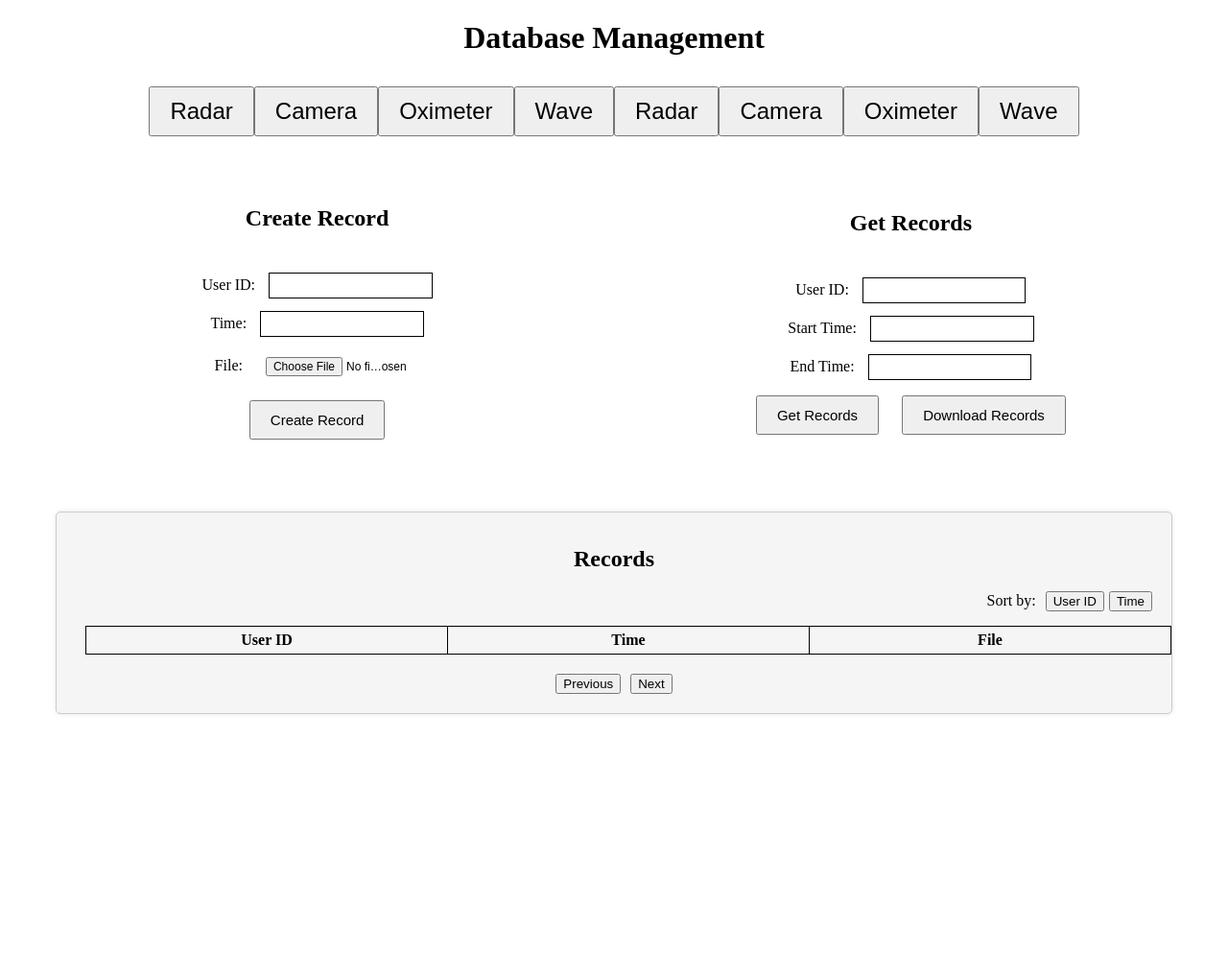
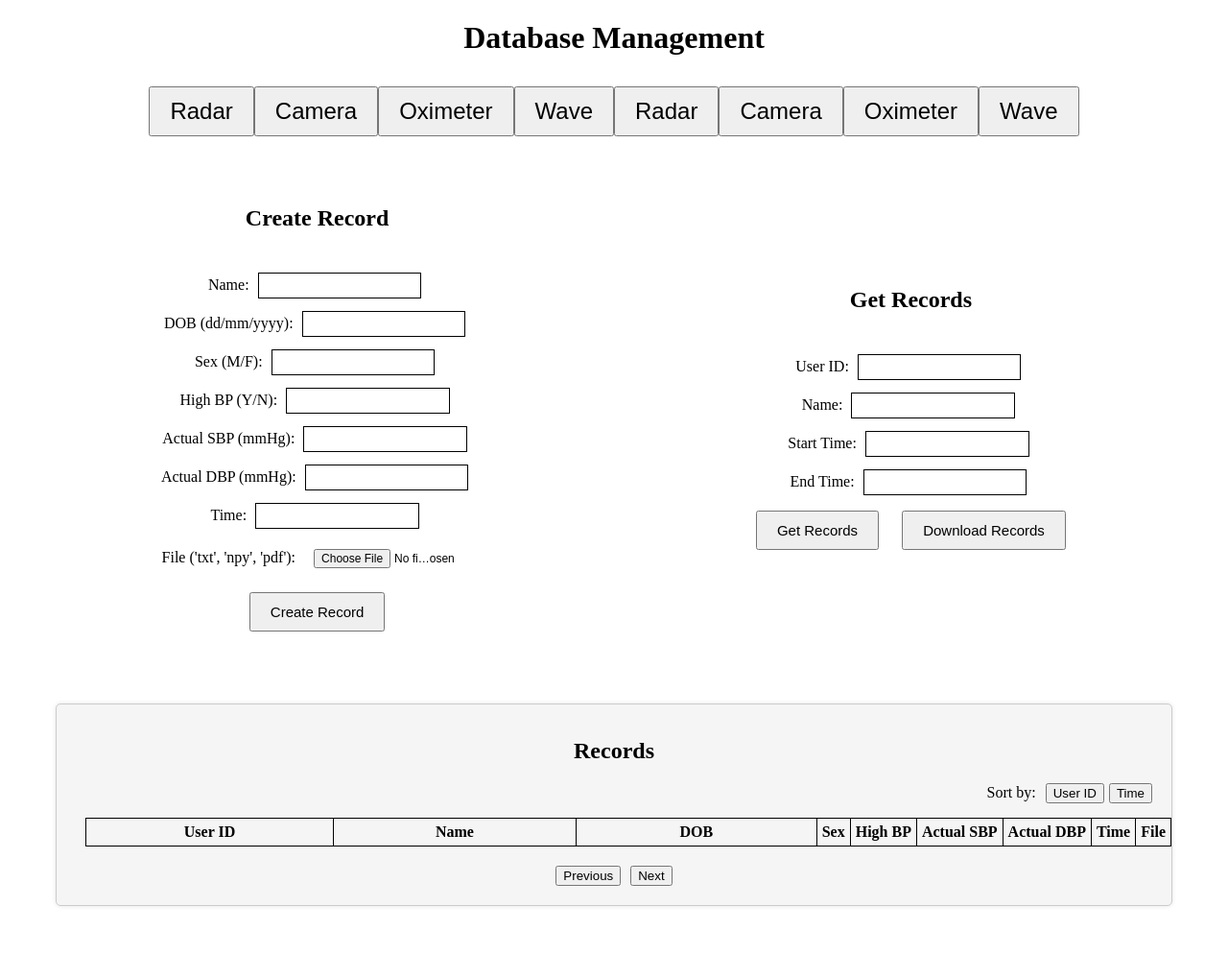
Before and after one commit to w-zzzz/MediSysDB, a Flask app: page / in a window 1280 px wide. Shown: the whole page at 96% size. Before the commit the page ends 744 px from the top, so only its background shows below. Run offline with Flask 2, Linux system fonts and the light colour scheme; lists and menus that the app fills with data are empty; parts of the project's set-up code (start-up, migrations or seed data) failed here and were passed over; some libraries are stand-ins or nearby versions.

Commit message:
Added extra fields for operations on user info.

```diff
--- a/src/server/app.py
+++ b/src/server/app.py
@@ -8,7 +8,7 @@ import zipfile
 from gridfs import GridFS
 import constants
 # from flask_cors import CORS
-from helper import switch_collection, query_by_filter
+from helper import switch_collection, query_by_filter, is_valid_date, check_date_format
 import os
 
 template_folder=os.path.join(os.pardir, 'website', 'templates')
@@ -49,12 +49,38 @@ def create_record(sensorID):
 
     if 'file' in request.files and file.filename:
         if file.filename.split('.')[-1].lower() in allowed_extensions:
-            user_id = request.form.get('user_id')
             date_string = request.form.get('time')
+            name = request.form.get('name')
+            dob = request.form.get('dob')
+            sex = request.form.get('sex')
+            high_bp = request.form.get('high_bp')
+            actual_sbp = request.form.get('actual_sbp')
+            actual_dbp = request.form.get('actual_dbp')
 
-            if user_id:
-                if user_id.isdigit():
-                    user_id = int(user_id)  # Convert user_id to numeric values if it's a string
+            if name:
+                name_without_spaces = name.replace(" ", "")
+                if name_without_spaces.isalpha():
+                    # Check if the user exists in the "users" collection
+                    users_collection = mongo.db['users']
+                    existing_user = users_collection.find_one({'name': name})
+
+                    if existing_user:
+                        user_id = existing_user['user_id']
+                    else:
+                        # If the user doesn't exist, count the number of documents in the "users" collection
+                        user_count = users_collection.count_documents({})
+                        # Assign the new user an ID of count+1
+                        user_id = user_count + 1
+
+                        if not is_valid_date(dob):
+                            return jsonify({"status": "DOB should be in the format 'dd/mm/yyyy'."}), 400
+
+                        if sex not in ['M', 'F']:
+                            return jsonify({"status": "Sex should be 'M' or 'F'."}), 400
+
+                        if high_bp not in ['Y', 'N']:
+                            return jsonify({"status": "High BP should be 'Y' or 'N'."}), 400
+
                     # Check if Date field has input value
                     if date_string:
                         date_string = datetime.strptime(date_string, date_format)
@@ -65,20 +91,42 @@ def create_record(sensorID):
                     else:
                         date_string = datetime.now().replace(microsecond=0, tzinfo=None)
 
+                    # Prepare user data for insertion or update in the "users" collection
+                    user_data = {
+                        'user_id': user_id,
+                        'name': name,
+                        'dob': dob,
+                        'sex': sex,
+                        'high_bp': high_bp
+                    }
+
+                    # Remove fields with None or empty values from user_data
+                    user_data = {key: value for key, value in user_data.items() if value is not None and value != ''}
+
+                    if existing_user:
+                        # Update user information in the "users" collection
+                        users_collection.update_one({'user_id': user_id}, {'$set': user_data})
+                    else:
+                        # Insert new user information if the user doesn't exist
+                        users_collection.insert_one(user_data)
+
                     # file_id = mongo.save_file(file.filename, file)
                     file_id = fs.put(file, filename=file.filename)
 
                     collection.insert_one({
                         'user_id': user_id,
+                        'name': name,
                         'time': date_string,
+                        'actual_sbp': actual_sbp,
+                        'actual_dbp': actual_dbp,
                         'file': file.filename,
                         'file_id': file_id
                         })
                     return jsonify({"status": "Document inserted."}), 200
                 else:
-                    return jsonify({"status": "User ID is not a valid integer."}), 400
+                    return jsonify({"status": "Name should contain only letters."}), 400
             else:
-                return jsonify({"status": "User ID needed."}), 400
+                return jsonify({"status": "Name is required."}), 400
         else:
              return jsonify({"status": "Invalid file extension."}), 400
     else:
@@ -101,38 +149,109 @@ def create_record(sensorID):
 def get_records(sensorID):
     collection = switch_collection(mongo, sensorID)
     user_id = request.args.get('user_id')
+    name = request.args.get('name')  # Add 'name' parameter
     start_time = request.args.get('start_date')
     end_time = request.args.get('end_date')
     sort_by = request.args.get('sort')
 
-    if user_id == '' or user_id.isdigit():
+    users_collection = mongo.db['users']
+    # order = ['time', 'user_id'] if sort_by == 'time' else ['user_id', 'time']
+    # # Add sort parameter to the query
+    # query_sort = [(order[0], 1), (order[1], 1)]  # Sort by user_id ascending, then by time ascending
+
+    if name:
+        # Find the user_info based on the provided name
+        user_info = users_collection.find_one({'name': name})
+        if user_info:
+            user_id = user_info['user_id']
+            print(name)
+            print(user_id)
+        else:
+            return jsonify({"status": "User not found in the 'users' collection."}), 400
+    elif user_id:
         if user_id.isdigit():
             user_id = int(user_id)
+            # Check if the user exists in the "users" collection
+            user_info = users_collection.find_one({'user_id': user_id})
+            if not user_info:
+                return jsonify({"status": "User not found in the 'users' collection."}), 400
+        else:
+            return jsonify({"status": "User ID is not a valid integer."}), 400
+    else:
+        user_info = ''
 
-        order = ['time', 'user_id'] if sort_by == 'time' else ['user_id', 'time']
-        # Add sort parameter to the query
-        query_sort = [(order[0], 1), (order[1], 1)]  # Sort by user_id ascending, then by time ascending
+    # Define the aggregation pipeline based on user_id (if provided)
+    pipeline = []
 
-        query = query_by_filter(user_id, start_time, end_time)
-        records = list(collection.find(query).sort(query_sort))
+# Add $match stage for user_id
+    if user_id:
+        id_match_stage = {
+            "$match": {
+                "user_id": user_id
+            }
+        }
+        pipeline.append(id_match_stage)
 
-        if records:
-            results = []
-            for record in records:
-                new_record = {
-                    'user_id': str(record['user_id']),  # Convert ObjectId to string
-                    'time': record['time'].strftime(date_format),
-                    'file':record['file']
+    # Add $match stage for time range filtering
+    time_match = {}
+
+    if start_time:
+        time_match['$gte'] = check_date_format(start_time)
+
+    if end_time:
+        time_match['$lte'] = check_date_format(end_time)
+
+    if time_match:
+        time_match_stage = {
+            "$match": {
+                "time": time_match
+            }
+        }
+        pipeline.append(time_match_stage)
+
+    pipeline.extend(
+        [
+            {
+                "$sort": {
+                    "user_id": 1,
+                    "time": 1 if sort_by == 'time' else -1
                 }
-                results.append(new_record)
-                # print(str(record['user_id']))
+            },
+            {
+                "$lookup": {
+                    "from": "users",
+                    "localField": "user_id",
+                    "foreignField": "user_id",
+                    "as": "user_info"
+                }
+            },
+            {
+                "$unwind": "$user_info"
+            },
+            {
+                "$project": {
+                    "_id": 0,
+                    "user_id": 1,
+                    "name": "$user_info.name",
+                    "dob": "$user_info.dob",
+                    "sex": "$user_info.sex",
+                    "high_bp": "$user_info.high_bp",
+                    "actual_sbp": 1,
+                    "actual_dbp": 1,
+                    "time": {"$dateToString": {"format": date_format, "date": "$time"}},
+                    "file": 1
+                }
+            }
+        ]
+    )
 
-            return _corsify_actual_response(jsonify(results)), 200
-        else:
-            return jsonify({"status": "No records found."}), 400
+    # Execute the aggregation pipeline
+    records = list(collection.aggregate(pipeline))
+
+    if records:
+        return _corsify_actual_response(jsonify(records)), 200
     else:
-        return jsonify({"status": "User ID is not a valid integer."}), 400
-
+        return jsonify({"status": "No records found."}), 400
 
 def _corsify_actual_response(response):
     response.headers.add("Access-Control-Allow-Origin", "*")
@@ -142,12 +261,17 @@ def _corsify_actual_response(response):
 def get_files(sensorID):
     collection = switch_collection(mongo, sensorID)
     user_id = request.args.get('user_id')
+    name = request.args.get('name')
     start_time = request.args.get('start_date')
     end_time = request.args.get('end_date')
 
+    user_id = int(user_id)
+    if not user_id and name:
+        user_info = collection.find_one({'name': name})
+        user_id = user_info['user_id']
+
     query = query_by_filter(user_id, start_time, end_time)
     records = list(collection.find(query))
-
     if records:
         zip_buffer = io.BytesIO()
         with zipfile.ZipFile(zip_buffer, 'w') as zip_file:
@@ -176,9 +300,15 @@ def update_record(sensorID):
 
     # Get the updated data from the request body
     updated_data = request.get_json()
-    user_id = updated_data.get('user_id')
-    start_time = updated_data.get('start_date')
-    end_time = updated_data.get('end_date')
+    user_id = request.args.get('user_id')
+    name = request.args.get('name')
+    start_time = request.args.get('start_date')
+    end_time = request.args.get('end_date')
+
+    user_id = int(user_id)
+    if not user_id and name:
+        user_info = collection.find_one({'name': name})
+        user_id = user_info['user_id']
 
     query = query_by_filter(user_id, start_time, end_time)
     records = list(collection.find(query))
@@ -192,13 +322,46 @@ def update_record(sensorID):
     else:
         return jsonify({"status": "Record not found or no changes made."}), 400
 
+@app.route('/<string:sensorID>/users/', methods=['PUT'])
+def update_user(sensorID):
+    collection = mongo.db['users']
+
+    # Get the updated data from the request body
+    updated_data = request.get_json()
+    user_id = request.args.get('user_id')
+    name = request.args.get('name')
+    start_time = request.args.get('start_date')
+    end_time = request.args.get('end_date')
+
+    user_id = int(user_id)
+    if not user_id and name:
+        user_info = collection.find_one({'name': name})
+        user_id = user_info['user_id']
+
+    query = query_by_filter(user_id, start_time, end_time)
+    records = list(collection.find(query))
+
+    for record in records:
+    # Update the record in the collection
+        result = collection.update_one({'_id': ObjectId(record['_id'])}, {'$set': updated_data})
+
+    if result.modified_count > 0:
+        return jsonify({"status": "Record updated successfully."}), 200
+    else:
+        return jsonify({"status": "Record not found or no changes made."}), 400
 
 @app.route('/<string:sensorID>/delete', methods=['DELETE'])
 def delete_records(sensorID):
     collection = switch_collection(mongo, sensorID)
     user_id = request.args.get('user_id')
+    name = request.args.get('name')
     start_time = request.args.get('start_date')
     end_time = request.args.get('end_date')
+
+    user_id = int(user_id)
+    if not user_id and name:
+        user_info = collection.find_one({'name': name})
+        user_id = user_info['user_id']
 
     query = query_by_filter(user_id, start_time, end_time)
     records = list(collection.find(query))
@@ -221,5 +384,5 @@ def delete_records(sensorID):
 
 
 if __name__ == "__main__":
-    app.run(host='0.0.0.0', port=5000, debug=True)
+    app.run(host='0.0.0.0', port=8000, debug=True)
     # app.run(debug=True)
--- a/src/server/constants.py
+++ b/src/server/constants.py
@@ -1,5 +1,5 @@
 LOCAL_HOST = "http://127.0.0.1:8080"
-MONGO_URI = "mongodb://mongo:27017/medstats"
+MONGO_URI = "mongodb://localhost:27017/medstats"
 SENSOR_LIST = ['radar', 'camera', 'oximeter', 'wave']
-ALLOWED_EXTENSIONS = {'txt', 'npy'}  # Define the allowed file extensions
+ALLOWED_EXTENSIONS = {'txt', 'npy', 'pdf'}  # Define the allowed file extensions
 DATE_FORMAT = '%Y-%m-%d %H:%M:%S'
--- a/src/website/static/script.js
+++ b/src/website/static/script.js
@@ -176,14 +176,33 @@ function displayRecords() {
     recordsToShow.forEach(function(record) {
         var row = document.createElement('tr');
         var userIDCell = document.createElement('td');
+        var nameCell = document.createElement('td');
+        var dobIDCell = document.createElement('td');
+        var sexCell = document.createElement('td');
+        var highBPCell = document.createElement('td');
+        var actSBPCell = document.createElement('td');
+        var actDBPCell = document.createElement('td');
+
         var timeCell = document.createElement('td');
         var fileCell = document.createElement('td');
 
         userIDCell.textContent = record.user_id;
+        nameCell.textContent = record.name;
+        dobIDCell.textContent = record.dob;
+        sexCell.textContent = record.sex;
+        highBPCell.textContent = record.high_bp;
+        actSBPCell.textContent = record.actual_sbp;
+        actDBPCell.textContent = record.actual_dbp;
         timeCell.textContent = record.time;
         fileCell.textContent = record.file;
 
         row.appendChild(userIDCell);
+        row.appendChild(nameCell);
+        row.appendChild(dobIDCell);
+        row.appendChild(sexCell);
+        row.appendChild(highBPCell);
+        row.appendChild(actSBPCell);
+        row.appendChild(actDBPCell);
         row.appendChild(timeCell);
         row.appendChild(fileCell);
 
--- a/src/website/static/styles.css
+++ b/src/website/static/styles.css
@@ -54,7 +54,7 @@
 
 .form-section label {
     text-align: left;
-    margin: 5px;
+    margin: 5px 0; /* Add top and bottom margin for spacing */
 }
 
 .form-section input[type="text"] {
@@ -95,7 +95,7 @@ textarea {
     box-sizing: border-box; /* Include borders in the width calculation */
     border-collapse: collapse;
     border: 1px solid #000;
-    table-layout: fixed;
+    table-layout: auto; /* Adjust column widths based on content */
     margin-bottom: 10px;
     margin: 15px; /* Adjust the margin as needed */
 }
@@ -106,6 +106,9 @@ textarea {
     padding: 5px;
     text-align: center;
     width: calc(100% / 3); /* Distribute cells evenly across the row */
+    white-space: nowrap; /* Prevent text from wrapping */
+    overflow: hidden; /* Hide overflow text */
+    text-overflow: ellipsis; /* Display ellipsis (...) for overflow text */
 }
 
 .sort-buttons {
--- a/src/website/templates/index.html
+++ b/src/website/templates/index.html
@@ -20,11 +20,21 @@
         <div id="create-form" class="form-section">
             <h2>Create Record</h2>
             <form id="createRecordForm" action="/create" method="POST" enctype="multipart/form-data">
-                <label>User ID:</label>
-                <input type="text" name="user_id"><br>
+                <label>Name:</label>
+                <input type="text" name="name"><br>
+                <label>DOB (dd/mm/yyyy):</label>
+                <input type="text" name="dob"><br>
+                <label>Sex (M/F):</label>
+                <input type="text" name="sex"><br>
+                <label>High BP (Y/N):</label>
+                <input type="text" name="high_bp"><br>
+                <label>Actual SBP (mmHg):</label>
+                <input type="text" name="actual_sbp"><br>
+                <label>Actual DBP (mmHg):</label>
+                <input type="text" name="actual_dbp"><br>
                 <label>Time:</label>
                 <input type="text" name="time"><br>
-                <label>File:</label>
+                <label>File ('txt', 'npy', 'pdf'):</label>
                 <input type="file" name="file"><br>
                 <button id="createRecordButton" class="action-button">Create Record</button>
             </form>
@@ -36,6 +46,8 @@
             <form id="getRecordsForm" action="/records" method="GET">
                 <label>User ID:</label>
                 <input type="text" name="user_id"><br>
+                <label>Name:</label>
+                <input type="text" name="name"><br>
                 <label>Start Time:</label>
                 <input type="text" name="start_date"><br>
                 <label>End Time:</label>
@@ -59,6 +71,12 @@
             <thead>
                 <tr>
                     <th>User ID</th>
+                    <th>Name</th>
+                    <th>DOB</th>
+                    <th>Sex</th>
+                    <th>High BP</th>
+                    <th>Actual SBP</th>
+                    <th>Actual DBP</th>
                     <th>Time</th>
                     <th>File</th>
                 </tr>
```
Also changed, not shown: src/server/api_calls.py (+58 -9 lines), src/server/helper.py (+7 -0 lines).
